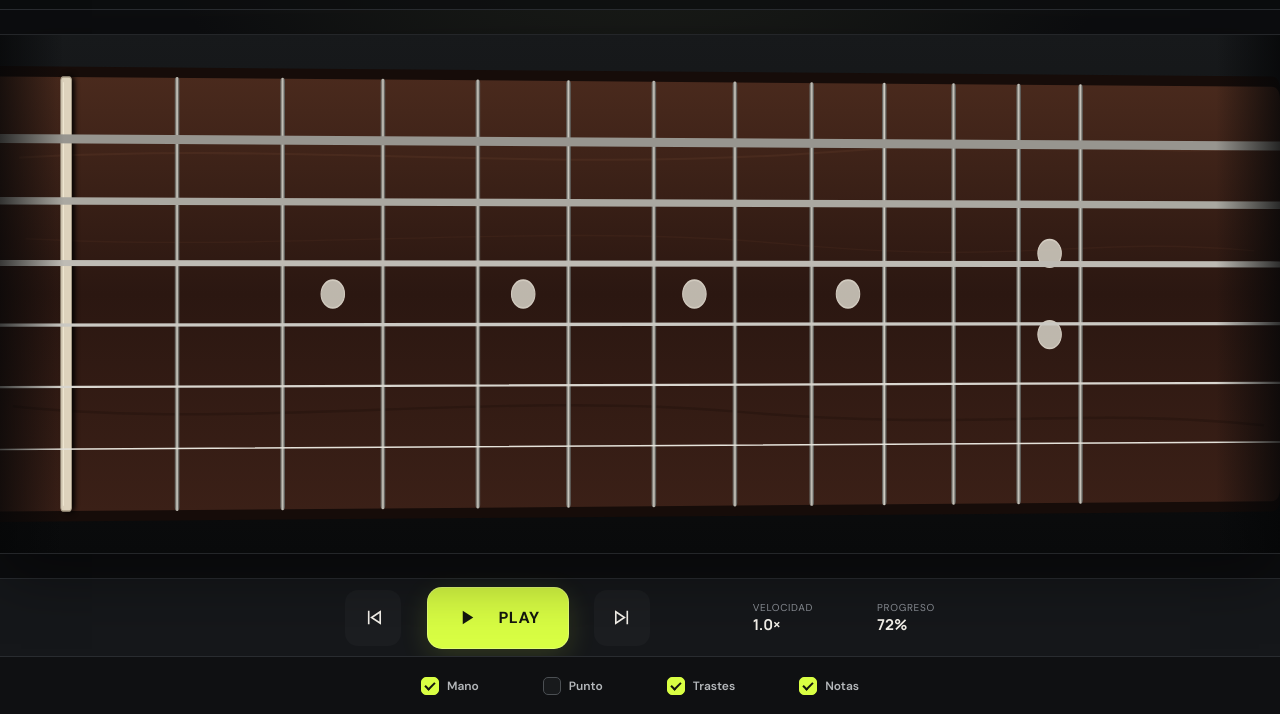
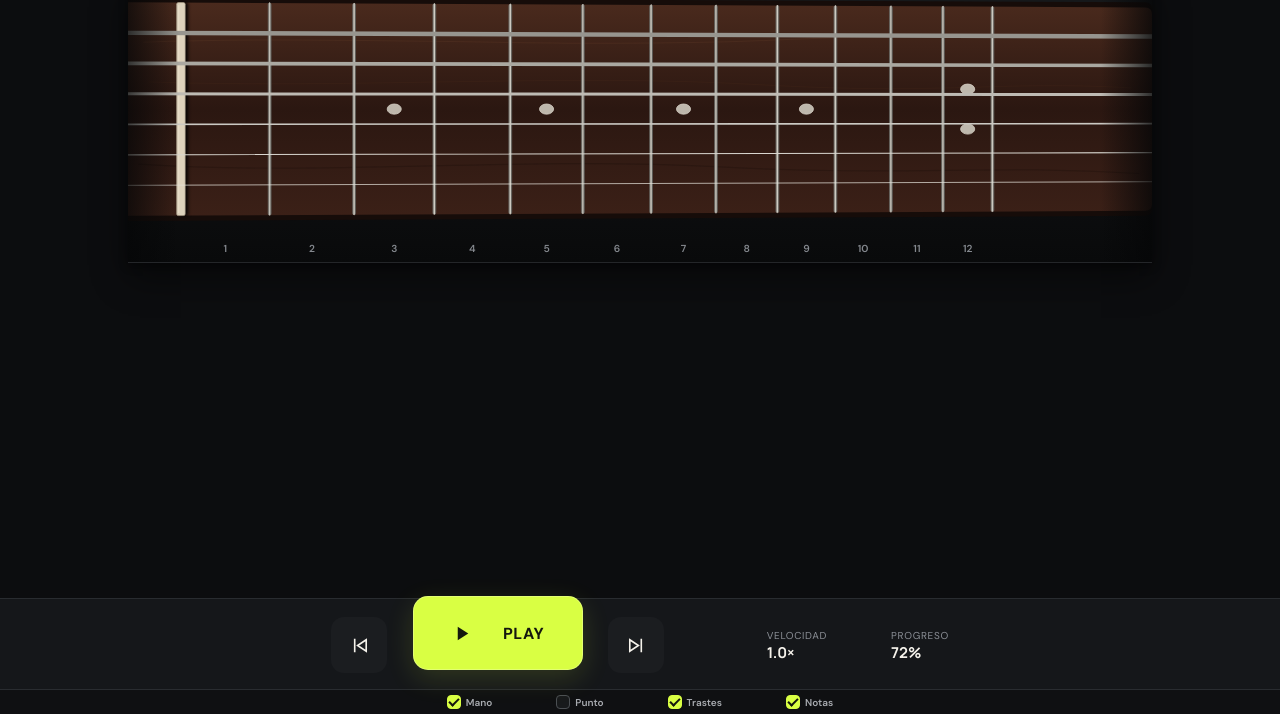
Before and after one commit to tutulua/playfret, a plain HTML site: page index.html in a window 1280 px wide. Shown: the part 86-800 px from the top of the page. Drawn offline with Linux system fonts and the light colour scheme.

Commit message:
SPR-004 Polish main layout

```diff
--- a/css/app.css
+++ b/css/app.css
@@ -28,7 +28,7 @@ button { font: inherit; -webkit-tap-highlight-color: transparent; }
   width: 100%;
   min-height: 100svh;
   display: grid;
-  grid-template-rows: minmax(76px, 12vh) minmax(300px, 1fr) minmax(78px, 9vh) minmax(58px, 6vh);
+  grid-template-rows: minmax(46px, 7.2vh) minmax(260px, 1fr) auto;
   overflow: hidden;
 }
 
@@ -37,7 +37,7 @@ button { font: inherit; -webkit-tap-highlight-color: transparent; }
   align-items: center;
   justify-content: space-between;
   gap: 32px;
-  padding: 14px clamp(18px, 4vw, 64px);
+  padding: 6px clamp(18px, 4vw, 64px);
   border-bottom: 1px solid var(--line);
   background: rgba(12, 13, 15, .72);
 }
@@ -67,12 +67,12 @@ button { font: inherit; -webkit-tap-highlight-color: transparent; }
 .fretboard-stage {
   min-height: 0;
   display: grid;
-  align-items: center;
-  padding-block: clamp(12px, 3vh, 34px);
+  align-items: start;
+  padding-block: clamp(6px, 1.2vh, 12px);
 }
 
 @media (max-width: 600px) {
-  .practice-layout { grid-template-rows: minmax(86px, 13vh) minmax(300px, 1fr) minmax(82px, 10vh) minmax(62px, 7vh); }
+  .practice-layout { grid-template-rows: minmax(62px, auto) minmax(230px, 1fr) auto; overflow: auto; }
   .lesson-header { gap: 14px; padding-inline: 16px; }
   .lesson-heading p, .lesson-heading__eyebrow, .lesson-stats dt { font-size: 9px; }
   .lesson-stats { gap: 13px; }
@@ -80,6 +80,6 @@ button { font: inherit; -webkit-tap-highlight-color: transparent; }
 }
 
 @media (max-height: 620px) and (orientation: landscape) {
-  .practice-layout { grid-template-rows: 72px minmax(220px, 1fr) 72px 50px; overflow: auto; }
+  .practice-layout { grid-template-rows: 48px minmax(190px, 1fr) auto; overflow: auto; }
   .fretboard-stage { padding-block: 8px; }
 }
--- a/css/guitar.css
+++ b/css/guitar.css
@@ -1,12 +1,14 @@
 .fretboard-wrap {
   position: relative;
-  width: 100%;
-  height: min(70vh, 100%);
-  min-height: 300px;
+  width: 80%;
+  height: auto;
+  aspect-ratio: 1200 / 330;
+  min-height: 0;
+  margin-inline: auto;
   overflow: hidden;
   border-block: 1px solid #242629;
   background: #090a0b;
-  box-shadow: 0 22px 60px rgba(0, 0, 0, .38);
+  box-shadow: 0 14px 34px rgba(0, 0, 0, .48), 0 3px 9px rgba(0, 0, 0, .32);
   isolation: isolate;
 }
 
@@ -17,9 +19,10 @@
 .fretboard-master__frets { stroke: url(#master-fret); stroke-linecap: round; }
 .fretboard-master__nut { filter: drop-shadow(3px 0 2px rgba(0, 0, 0, .85)); }
 .fretboard-master__inlays { fill: url(#master-inlay); opacity: .82; }
+.fretboard-master__fret-numbers { fill: #85898f; font: 600 12px "DM Sans", sans-serif; text-anchor: middle; }
 .fretboard-master__string { fill: none; stroke: url(#master-string); stroke-linecap: round; filter: url(#master-string-shadow); }
 .fretboard-master__string line { transform-box: fill-box; transform-origin: center; }
 .guide-point { fill: #42d36b; stroke: #fff; stroke-width: 1.5; filter: drop-shadow(0 0 5px rgba(66, 211, 107, .7)); pointer-events: none; }
 
-@media (max-width: 600px) { .fretboard-wrap { min-height: 300px; } }
-@media (max-height: 620px) and (orientation: landscape) { .fretboard-wrap { height: 100%; min-height: 220px; } }
+@media (max-width: 600px) { .fretboard-wrap { width: 94%; } }
+@media (max-height: 620px) and (orientation: landscape) { .fretboard-wrap { width: 80%; min-height: 0; } }
--- a/css/ui.css
+++ b/css/ui.css
@@ -1,11 +1,16 @@
+.control-dock {
+  position: relative;
+  border-top: 1px solid var(--line);
+  background: var(--surface);
+}
+
 .player-panel {
   display: flex;
   align-items: center;
   justify-content: center;
   gap: clamp(34px, 8vw, 120px);
-  padding: 8px clamp(18px, 4vw, 64px);
-  border-top: 1px solid var(--line);
-  background: var(--surface);
+  min-height: 70px;
+  padding: 9px clamp(18px, 4vw, 64px) 7px;
 }
 
 .transport-controls { display: flex; align-items: center; gap: clamp(14px, 2vw, 28px); }
@@ -24,15 +29,16 @@
 .play-button {
   grid-template-columns: auto auto;
   gap: 8px;
-  min-width: clamp(104px, 12vw, 142px);
-  height: clamp(50px, 6vw, 62px);
-  padding: 0 22px;
+  min-width: clamp(125px, 14.4vw, 170px);
+  height: clamp(60px, 7.2vw, 74px);
+  padding: 0 27px;
   border-radius: 15px;
   background: var(--accent);
   box-shadow: 0 8px 28px rgba(217, 255, 67, .14), inset 0 0 0 1px rgba(255, 255, 255, .25);
   color: #14170e !important;
   font-weight: 800;
   letter-spacing: .6px;
+  transform: translateY(-12px);
 }
 .play-button svg { width: 21px; fill: currentColor; }
 
@@ -48,15 +54,15 @@
   gap: clamp(18px, 5vw, 72px);
   min-width: 0;
   margin: 0;
-  padding: 8px 18px max(8px, env(safe-area-inset-bottom));
+  padding: 5px 18px max(5px, env(safe-area-inset-bottom));
   border: 0;
   border-top: 1px solid var(--line);
   background: #0f1012;
 }
 .guide-options legend { position: absolute; width: 1px; height: 1px; overflow: hidden; clip-path: inset(50%); white-space: nowrap; }
-.guide-options label { display: flex; align-items: center; gap: 8px; color: #b4b7ba; font-size: 12px; font-weight: 600; cursor: pointer; }
+.guide-options label { display: flex; align-items: center; gap: 5px; color: #a8abb0; font-size: 10px; font-weight: 600; cursor: pointer; }
 .guide-options input { position: absolute; opacity: 0; pointer-events: none; }
-.guide-options label span { width: 18px; height: 18px; display: grid; flex: none; place-items: center; border: 1px solid #4b4f53; border-radius: 5px; background: #181a1c; }
+.guide-options label span { width: 14px; height: 14px; display: grid; flex: none; place-items: center; border: 1px solid #4b4f53; border-radius: 4px; background: #181a1c; }
 .guide-options input:checked + span { border-color: var(--accent); background: var(--accent); }
 .guide-options input:checked + span::after { width: 8px; height: 4px; border: solid #14170e; border-width: 0 0 2px 2px; content: ""; transform: translateY(-1px) rotate(-45deg); }
 .guide-options input:focus-visible + span { outline: 2px solid #fff; outline-offset: 2px; }
@@ -65,7 +71,7 @@
   .player-panel { justify-content: space-between; gap: 12px; padding-inline: 12px; }
   .transport-controls { gap: 8px; }
   .skip-button { width: 40px; height: 44px; }
-  .play-button { min-width: 92px; padding-inline: 14px; }
+  .play-button { min-width: 110px; height: 58px; padding-inline: 17px; }
   .playback-status { gap: 14px; }
   .playback-status span:last-child { display: none; }
   .guide-options { justify-content: space-between; gap: 8px; padding-inline: 14px; }
--- a/index.html
+++ b/index.html
@@ -40,6 +40,7 @@
       <div class="fretboard-wrap" data-fretboard aria-label="Diagrama del mástil de guitarra"></div>
     </section>
 
+    <footer class="control-dock">
       <section class="player-panel" aria-label="Controles de reproducción">
         <div class="transport-controls">
           <button class="skip-button" type="button" aria-label="Paso anterior">
@@ -66,6 +67,7 @@
         <label><input type="checkbox" checked><span aria-hidden="true"></span>Trastes</label>
         <label><input type="checkbox" checked><span aria-hidden="true"></span>Notas</label>
       </fieldset>
+    </footer>
   </main>
 </body>
 </html>
--- a/js/guitar.js
+++ b/js/guitar.js
@@ -3,7 +3,7 @@
   "use strict";
 
   const SVG_NS = "http://www.w3.org/2000/svg";
-  const VIEWBOX = { width: 1200, height: 300 };
+  const VIEWBOX = { width: 1200, height: 330 };
   const NECK = { left: 24, right: 30, bottomLeft: 276, bottomRight: 270 };
   const NUT_X = 62;
   const FRET_X = [166, 265, 359, 448, 533, 613, 689, 761, 829, 894, 955, 1013];
@@ -184,8 +184,8 @@
         group.append(svgElement("ellipse", {
           cx: x,
           cy: y,
-          rx: 11,
-          ry: 8,
+          rx: 8.25,
+          ry: 6,
           fill: "#dedbcf",
           style: "fill: #dedbcf",
           stroke: "#f5f1e5",
@@ -229,6 +229,16 @@
     return group;
   }
 
+  function createFretNumbers() {
+    const group = layer("Fret-numbers");
+    FRET_X.forEach((x, index) => {
+      const label = svgElement("text", { x: fretCenter(index + 1), y: 319 });
+      label.textContent = String(index + 1);
+      group.append(label);
+    });
+    return group;
+  }
+
   function createFretboardMaster() {
     const svg = svgElement("svg", {
       class: "fretboard-master",
@@ -251,7 +261,8 @@
       createNut(),
       createFrets(),
       createInlays(),
-      createStrings()
+      createStrings(),
+      createFretNumbers()
     );
     return svg;
   }
```
Lines whose indentation alone changed are shown as unchanged.
